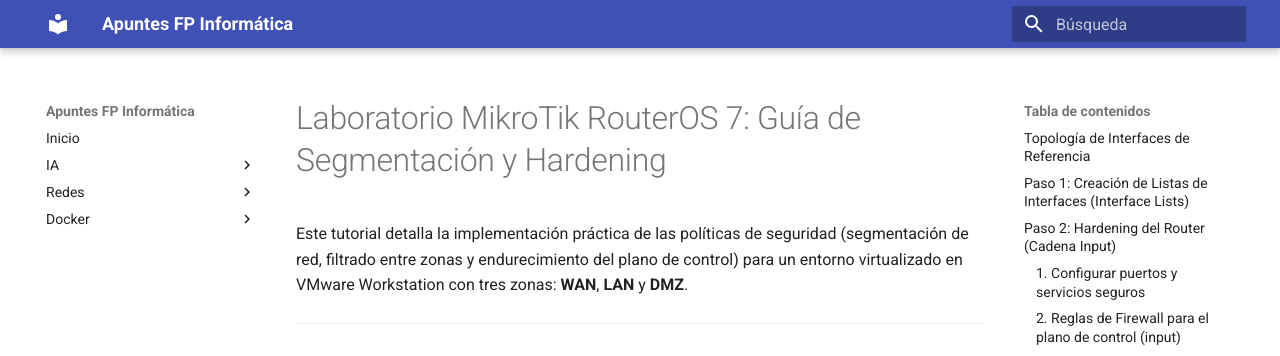
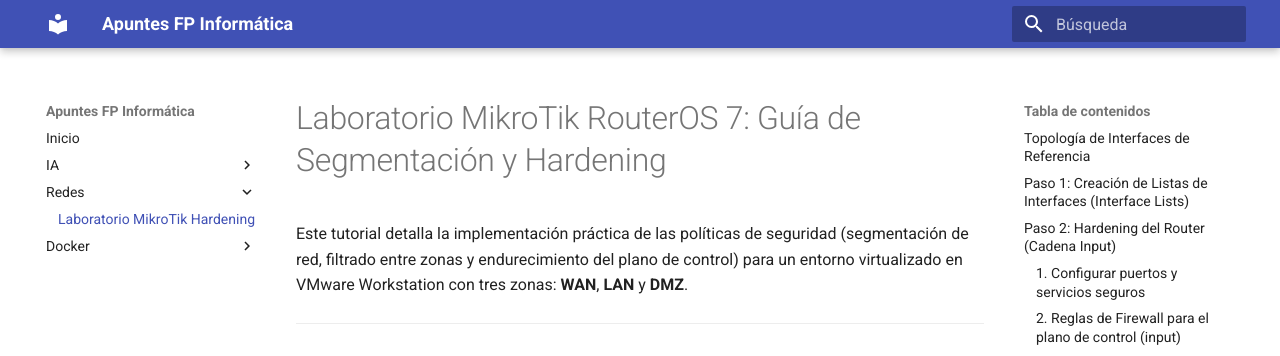
Before and after one commit to fcuadradoa01/hola, an MkDocs documentation site: the page built from docs/redes/lab-mikrotik-hardening.md, in a window 1280 px wide. Shown: the top 356 px of the page. Built offline with MkDocs 1.6.1 and Material for MkDocs 9.7.7, drawn with Linux system fonts in a browser that asks for light colours; some of the changed lines change nothing that is shown.

Commit message:
Fix navigation paths in mkdocs.yml
Updated navigation paths for AI, Redes, and Docker sections.

```diff
--- a/mkdocs.yml
+++ b/mkdocs.yml
@@ -8,12 +8,12 @@
   - Inicio: index.md
 
   - IA:
-      - OpenAI: docs/AI/OpenAI-1-el-incidente.md
-      - Técnicas y Medidas: docs/AI/OpenAI-2-tecnicas-medidas.md
+      - OpenAI: AI/OpenAI-1-el-incidente.md
+      - Técnicas y Medidas: AI/OpenAI-2-tecnicas-medidas.md
 
   - Redes:
-      - Laboratorio MikroTik Hardening: docs/redes/lab-mikrotik-hardening.md
+      - Laboratorio MikroTik Hardening: redes/lab-mikrotik-hardening.md
 
   - Docker:
-      - Laboratorio Wordpress: docs/docker/lab-docker-wordpress-mariadb.md
-      - Portainer: docs/docker/portainer.md
+      - Laboratorio Wordpress: docker/lab-docker-wordpress-mariadb.md
+      - Portainer: docker/portainer.md
```
